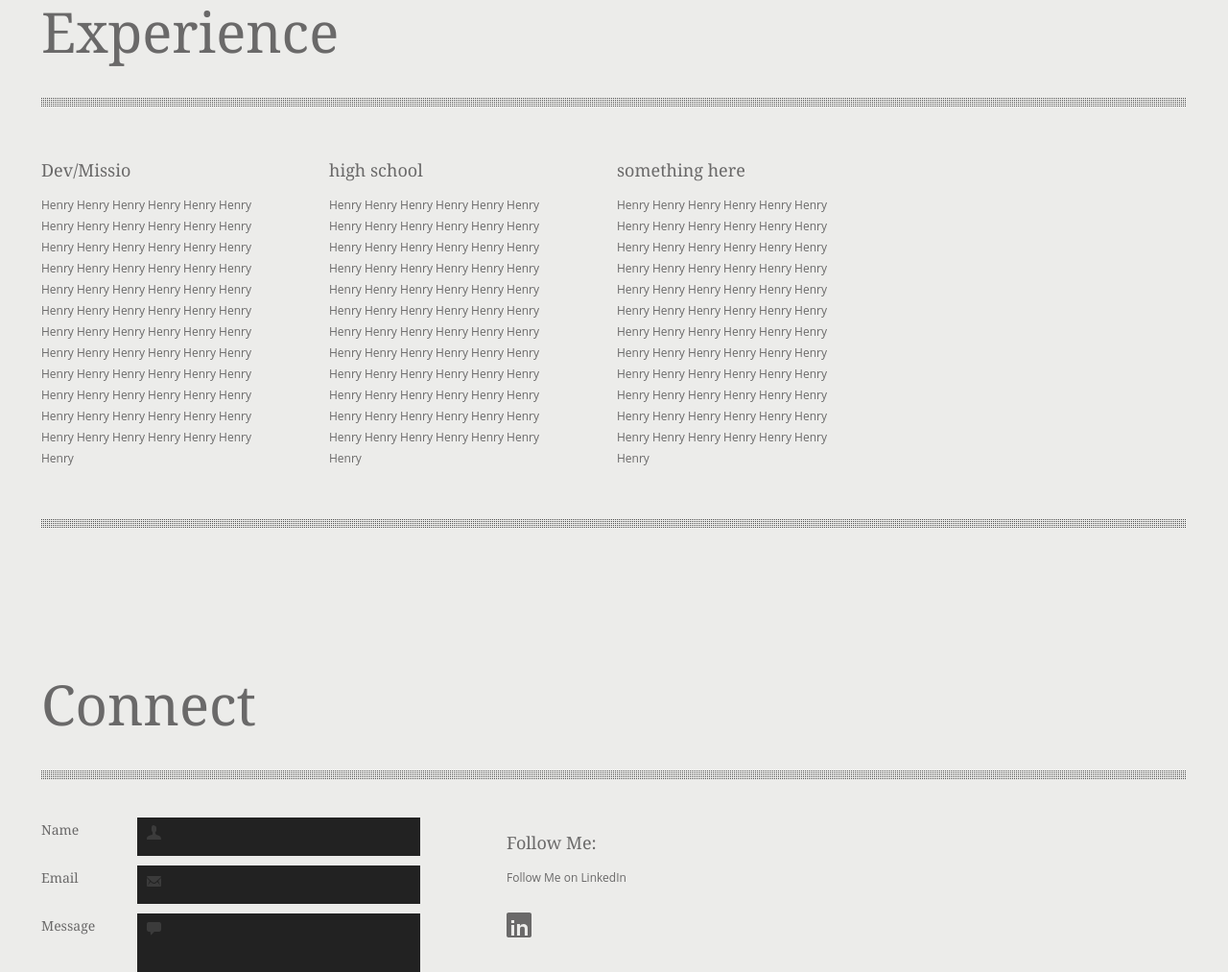
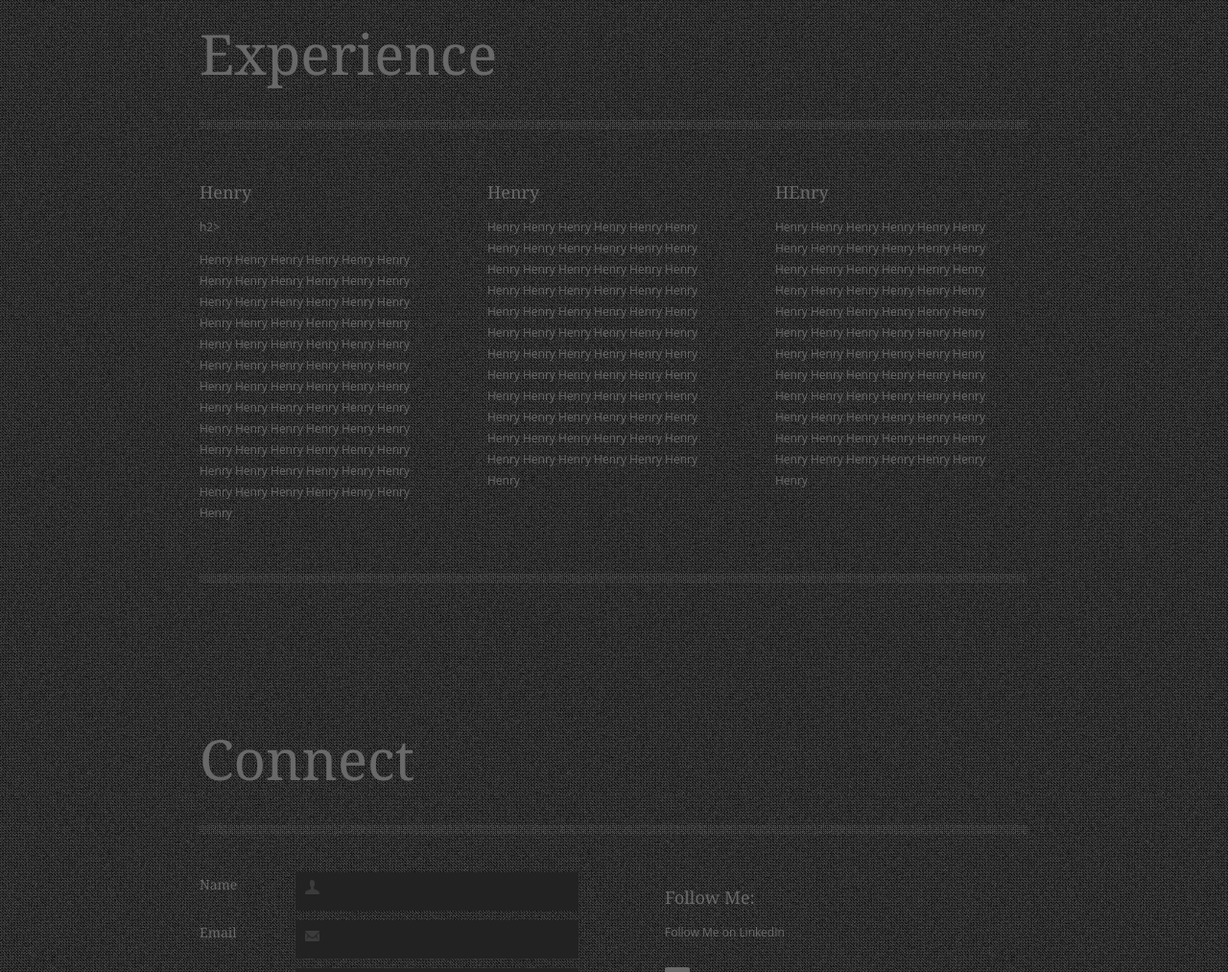
Before and after one commit to henry1292/henry1292.github.io, a plain HTML site: page index.html in a window 1280 px wide. Shown: the part 1172-2185 px from the top of the page at 96% size. Drawn offline with Linux system fonts and the light colour scheme.

Commit message:
Add files via upload

```diff
--- a/index.html
+++ b/index.html
@@ -1,5 +1,5 @@
 <!DOCTYPE html>
-<html xmlns="http://www.w3.org/1999/xhtml">
+<html>
 <head>
 <meta http-equiv="Content-Type" content="text/html; charset=UTF-8" />
 <title>Henry Web site</title>
@@ -11,15 +11,16 @@
 	<div id="logo"><a href="#"><img src="images/logo.png"></a></div>
 	<ul id="main-menu">
     	<li><a href="#about">About</a></li>
+        <li><a href="#skills">Skills</a></li>
         <li><a href="#experience">Experience</a></li>
         <li><a href="#connect">Connect</a></li>
-        <li><a href="#skills">Skills</a></li>
+
 
     </ul>
 </div>
 
 
-
+<div id="container">
 <!--Begin About Section-->
     <div id="about">
     	<h1>About Me</h1>
@@ -54,20 +55,20 @@
         <div class="top-divider"></div>
         <div class="content">
             <div class="col">
-            <h2>Dev/Missio</h2>
+                <h2>Henry</h2>h2>
             <p>Henry
                 Henry Henry Henry Henry Henry Henry Henry Henry Henry Henry Henry Henry Henry Henry Henry Henry Henry Henry Henry Henry Henry Henry Henry Henry Henry Henry Henry Henry Henry Henry Henry Henry Henry Henry Henry Henry Henry Henry Henry Henry Henry Henry Henry Henry Henry Henry Henry Henry Henry Henry Henry Henry Henry Henry Henry Henry Henry Henry Henry Henry Henry Henry Henry Henry Henry Henry Henry Henry Henry Henry Henry Henry
  </p>
             </div>
 
             <div class="col col-mid">
-            <h2>high school</h2>
+            <h2>Henry </h2>
             <p>Henry
                 Henry Henry Henry Henry Henry Henry Henry Henry Henry Henry Henry Henry Henry Henry Henry Henry Henry Henry Henry Henry Henry Henry Henry Henry Henry Henry Henry Henry Henry Henry Henry Henry Henry Henry Henry Henry Henry Henry Henry Henry Henry Henry Henry Henry Henry Henry Henry Henry Henry Henry Henry Henry Henry Henry Henry Henry Henry Henry Henry Henry Henry Henry Henry Henry Henry Henry Henry Henry Henry Henry Henry Henry  </p>
             </div>
 
             <div class="col">
-            <h2>something here</h2>
+            <h2>HEnry</h2>
             <p>Henry
                 Henry Henry Henry Henry Henry Henry Henry Henry Henry Henry Henry Henry Henry Henry Henry Henry Henry Henry Henry Henry Henry Henry Henry Henry Henry Henry Henry Henry Henry Henry Henry Henry Henry Henry Henry Henry Henry Henry Henry Henry Henry Henry Henry Henry Henry Henry Henry Henry Henry Henry Henry Henry Henry Henry Henry Henry Henry Henry Henry Henry Henry Henry Henry Henry Henry Henry Henry Henry Henry Henry Henry Henry  </p>
             </div>
@@ -105,7 +106,7 @@
     </div>
 <!--End Connect Section-->
 
-
+    </div>
  <!-- The JavaScript -->
         <script type="text/javascript">
     		$(function() {
--- a/styles.css
+++ b/styles.css
@@ -1,5 +1,5 @@
 body{
-	background:#ECECEA url(imagges/page-bg.jpg);
+	background:grey url(images/page-bg.jpg);
 	margin:0px;
 	font: 400 12px/22px 'Open Sans', Verdana, Helvetica, sans-serif;
 	color:#6a6969;
```
Also changed, not shown: images/henrylopez.jpeg.
